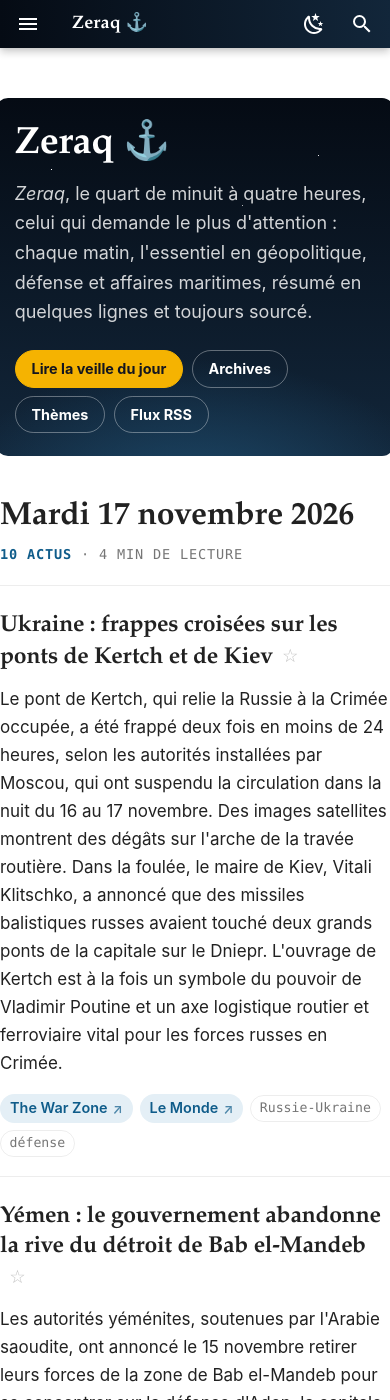
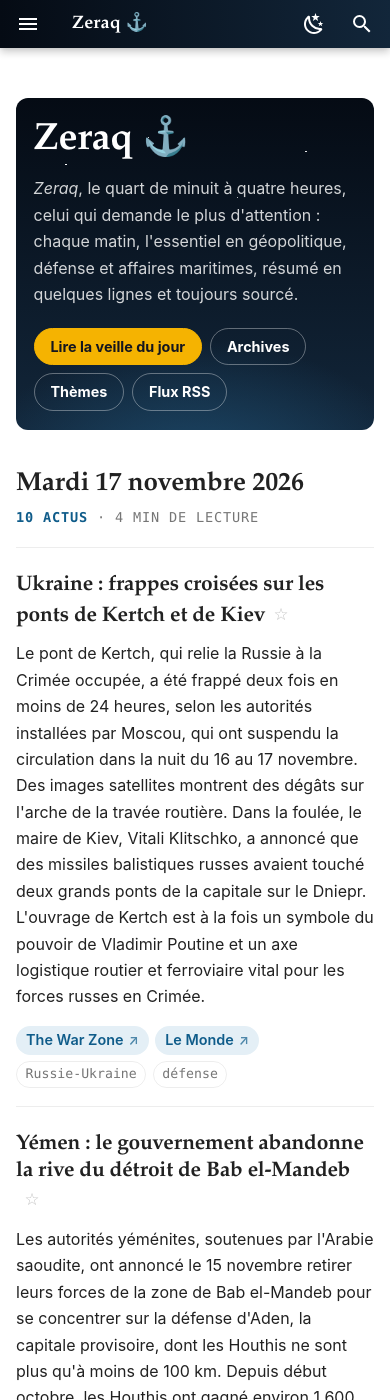
Before and after one commit to MatthieuGrr/zeraq, an MkDocs documentation site: the page built from docs/index.md, in a window 390 px wide and 1400 px high. Built offline with MkDocs 1.6.1 and Material for MkDocs 9.7.7, drawn with Linux system fonts in a browser that asks for light colours; comment, search, counter and statistics services are not loaded.

Commit message:
Corrige l'affichage mobile et le mode sombre
- Mobile : le contenu retrouve ses marges latérales (il touchait les bords de l'écran)
- Mode sombre : cartes et encadré « Concept du jour » prenaient le fond du thème clair
- Tailles de texte un peu réduites sur téléphone

Co-Authored-By: Claude Fable 5.2 <noreply@anthropic.com>
Claude-Session: https://claude.ai/code/session_01LW5d9SuHaFG3y9uHZ2VAo2

```diff
--- a/docs/assets/theme.css
+++ b/docs/assets/theme.css
@@ -28,7 +28,6 @@
 }
 
 [data-md-color-scheme="slate"] {
-  --v-trait: rgba(255, 255, 255, 0.14);
   --md-default-bg-color: #0a1420;
   --md-default-bg-color--light: #0f1c2b;
   --md-code-bg-color: #101e2e;
--- a/docs/assets/veille.css
+++ b/docs/assets/veille.css
@@ -8,10 +8,19 @@
   --v-font-meta: ui-monospace, "SF Mono", "Cascadia Mono", "Roboto Mono", Menlo, Consolas,
     monospace;
   --v-star: #f5b301;
+  --md-text-font-family: var(--v-font-texte);
+  --md-code-font-family: var(--v-font-meta);
+}
+
+/* Déclarées sur l'élément qui porte le thème clair/sombre (body), pas sur :root :
+   sinon elles gardent les couleurs du thème clair en mode sombre. */
+[data-md-color-scheme] {
   --v-trait: var(--md-default-fg-color--lightest);
   --v-carte: var(--md-code-bg-color);
-  --md-text-font-family: var(--v-font-texte);
-  --md-code-font-family: var(--v-font-meta);
+}
+
+[data-md-color-scheme="slate"] {
+  --v-trait: rgba(255, 255, 255, 0.14);
 }
 
 body,
@@ -42,9 +51,12 @@ input {
 
 /* ------------------------------------------------------------ typographie */
 
-.md-content__inner {
-  max-width: 38rem;
-  margin-inline: auto;
+/* Colonne de lecture centrée sur grand écran ; sur mobile, Material garde ses marges. */
+@media screen and (min-width: 45em) {
+  .md-content__inner {
+    max-width: 38rem;
+    margin-inline: auto;
+  }
 }
 
 .md-typeset {
@@ -487,9 +499,32 @@ input {
     font-size: 1.55rem;
   }
 
+  .md-typeset {
+    font-size: 0.8rem;
+  }
+
+  .md-typeset h2 {
+    font-size: 1.15rem;
+  }
+
+  .md-typeset h3 {
+    font-size: 1.05rem;
+  }
+
+  .md-typeset h2.jour {
+    font-size: 1.3rem;
+  }
+
   .md-typeset .hero {
-    margin-inline: -0.2rem;
-    padding: 1.5em 1.1em 1.3em;
+    padding: 1.4em 1.1em 1.2em;
+  }
+
+  .md-typeset .hero-baseline {
+    font-size: 0.8rem;
+  }
+
+  .md-typeset .actu--concept {
+    padding: 1em 1em 0.8em;
   }
 
   .md-typeset .hero h1 {
```
